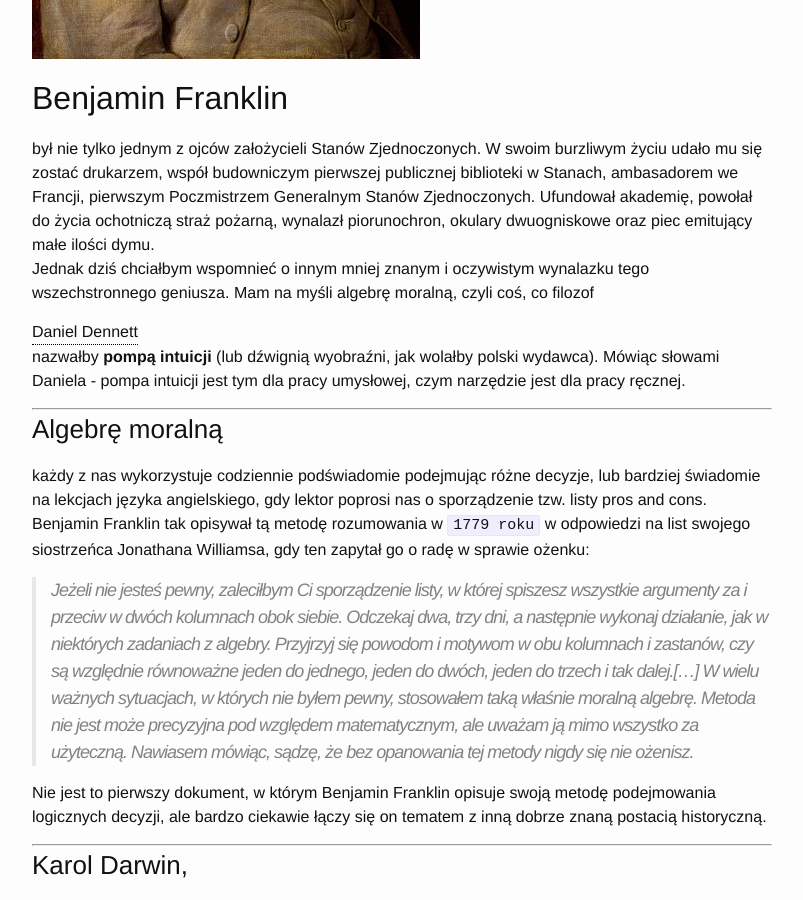
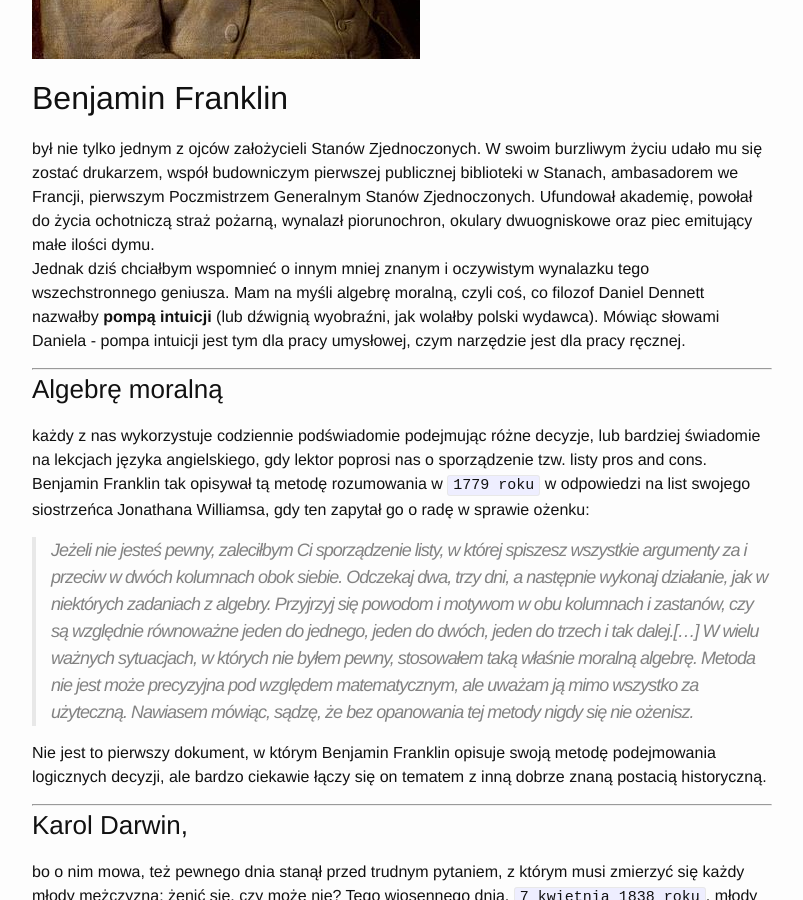
Before and after one commit to siedlmi/siedlmi.github.io, a Jekyll site: the page built from _posts/2020-02-04-moralna-algebra.markdown, in a window 1280 px wide and 900 px high, scrolled down 699 px. Shown: the whole window, without its empty margins (238-1041 px from the left). Built offline with Jekyll 4.4.1, drawn with Linux system fonts in a browser that asks for light colours; comment, search, counter and statistics services are not loaded; some of the changed lines change nothing that is shown.

Commit message:
Update 2020-02-04-moralna-algebra.markdown

```diff
--- a/_posts/2020-02-04-moralna-algebra.markdown
+++ b/_posts/2020-02-04-moralna-algebra.markdown
@@ -13,9 +13,7 @@ tags: [benjamin-franklin, pompy-intuicji]
 
 ## Benjamin Franklin
 był nie tylko jednym z ojców założycieli Stanów Zjednoczonych. W swoim burzliwym życiu udało mu się zostać drukarzem, współ budowniczym pierwszej publicznej biblioteki w Stanach, ambasadorem we Francji, pierwszym Poczmistrzem Generalnym Stanów Zjednoczonych. Ufundował akademię, powołał do życia ochotniczą straż pożarną, wynalazł piorunochron, okulary dwuogniskowe oraz piec emitujący małe ilości dymu.
-Jednak dziś chciałbym wspomnieć o innym mniej znanym i oczywistym wynalazku tego wszechstronnego geniusza. Mam na myśli algebrę moralną, czyli coś, co filozof
-<div class="tooltip"> Daniel Dennett <span class="tooltiptext">Daniel Clement Dennett III (born March 28, 1942) is an American philosopher, writer, and cognitive scientist.</span></div>
-nazwałby **pompą intuicji** (lub dźwignią wyobraźni, jak wolałby polski wydawca). Mówiąc słowami Daniela - pompa intuicji jest tym dla pracy umysłowej, czym narzędzie jest dla pracy ręcznej.
+Jednak dziś chciałbym wspomnieć o innym mniej znanym i oczywistym wynalazku tego wszechstronnego geniusza. Mam na myśli algebrę moralną, czyli coś, co filozof Daniel Dennett nazwałby **pompą intuicji** (lub dźwignią wyobraźni, jak wolałby polski wydawca). Mówiąc słowami Daniela - pompa intuicji jest tym dla pracy umysłowej, czym narzędzie jest dla pracy ręcznej.
 
 * * *
 
```
